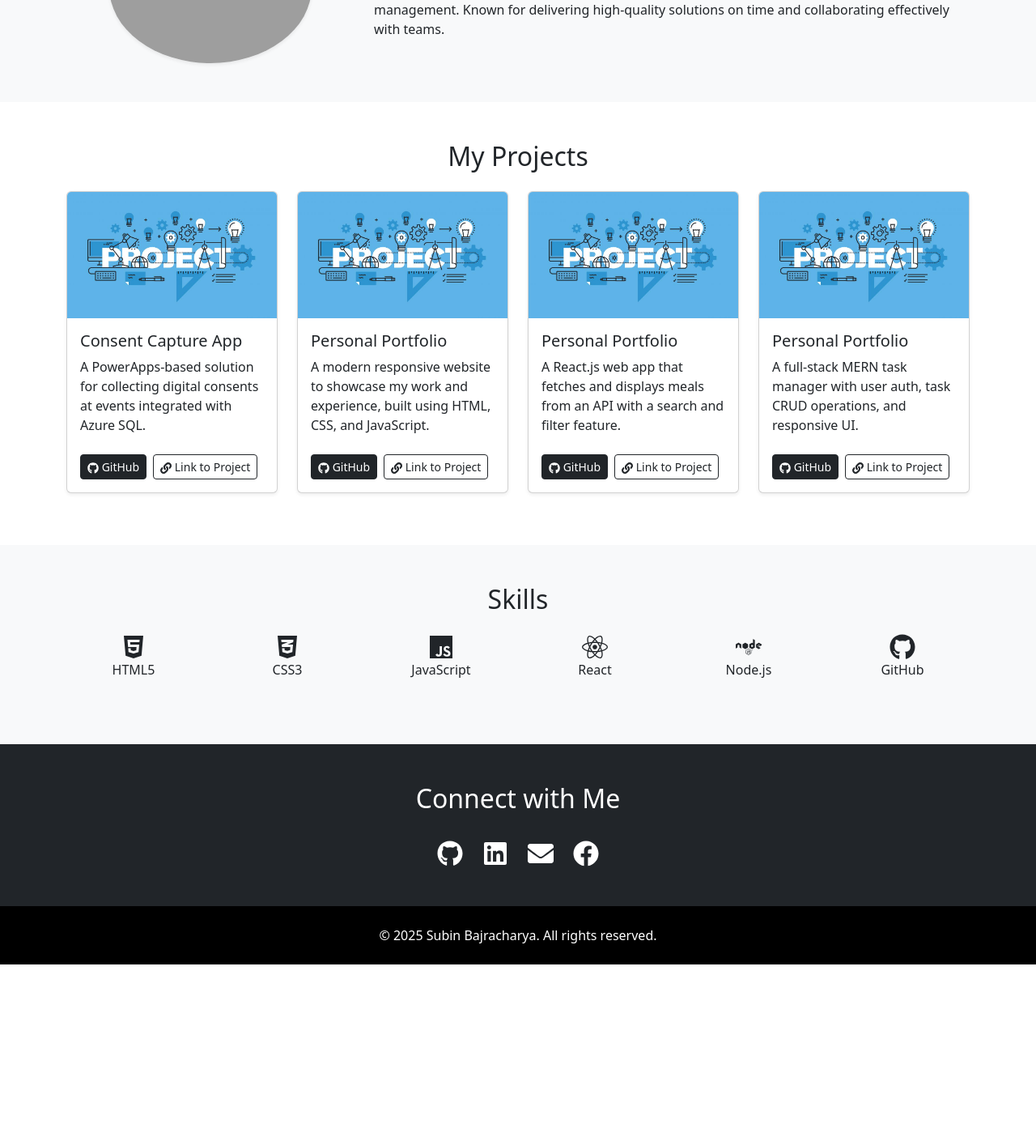
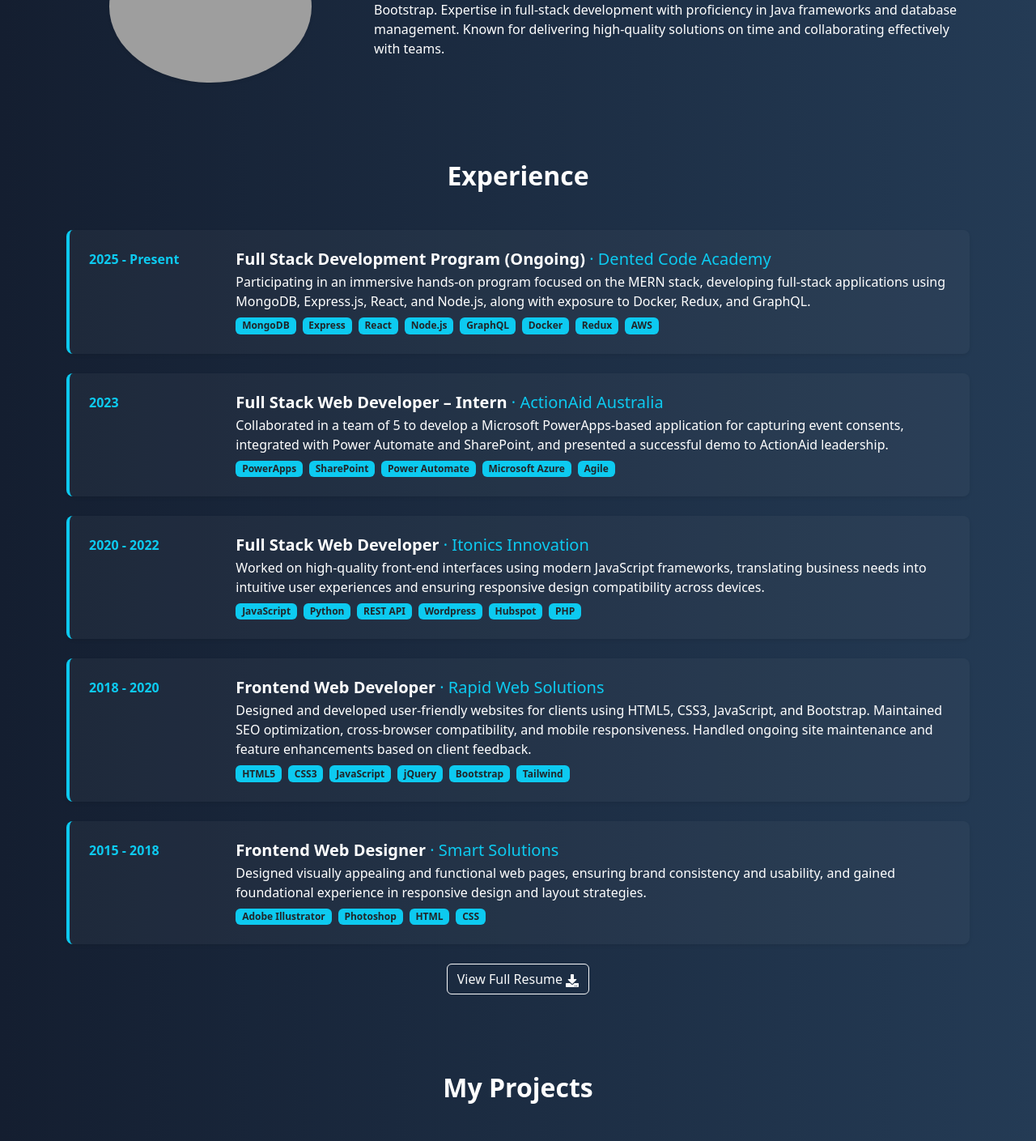
Before and after one commit to subinbajracharya/react-portfolio-website, a React (Vite) app: page / in a window 1280 px wide. Shown: the part 1020-2429 px from the top of the page at 81% size. Before the commit the page ends 2211 px from the top, so only its background shows below. Built offline with nearby package versions, Linux system fonts and the light colour scheme; grey boxes are pictures that could not be loaded.

Commit message:
design changes

```diff
--- a/src/App.css
+++ b/src/App.css
@@ -2,6 +2,11 @@
   scroll-behavior: smooth;
   font-family: "Segoe UI", Tahoma, Geneva, Verdana, sans-serif;
   line-height: 1.6;
+}
+
+.bg-gradient-custom {
+  background: linear-gradient(to right, #141e30, #243b55);
+  background-attachment: fixed;
 }
 
 .hero-banner {
--- a/src/App.jsx
+++ b/src/App.jsx
@@ -10,6 +10,7 @@
 import Projects from "./pages/Projects";
 import Skills from "./pages/Skills";
 import Connect from "./pages/Connect";
+import Experiences from "./pages/Experiences";
 
 function App() {
   const [count, setCount] = useState(0);
@@ -53,6 +54,9 @@
       {/* About Section */}
       <About />
 
+      {/* Experience Section */}
+      <Experiences />
+
       {/* Projects Section */}
       <Projects />
 
--- a/src/components/Header.jsx
+++ b/src/components/Header.jsx
@@ -1,6 +1,5 @@
 import React, { useEffect, useRef } from "react";
 import Typed from "typed.js";
-import { FaDownload } from "react-icons/fa";
 
 const Header = () => {
   const element = useRef(null);
@@ -38,13 +37,6 @@
               <span ref={element}></span>
             </h1>
             <p className="lead">Turning ideas into reality through code.</p>
-            <a
-              href="/subin-bajracharya-resume.pdf"
-              download="Subin_Bajracharya_Resume.pdf"
-              className="btn btn-outline-light mt-3"
-            >
-              Download Resume <FaDownload />
-            </a>
           </div>
         </div>
       </div>
--- a/src/components/Navigation.jsx
+++ b/src/components/Navigation.jsx
@@ -4,7 +4,7 @@
   return (
     <nav
       id="navbar"
-      className="navbar navbar-expand-lg navbar-dark bg-dark fixed-top shadow-sm"
+      className="navbar navbar-expand-lg navbar-dark bg-gradient-custom fixed-top shadow-sm"
     >
       <div className="container">
         <a className="navbar-brand" href="#">
@@ -23,6 +23,11 @@
             <li className="nav-item">
               <a className="nav-link" href="#about">
                 About
+              </a>
+            </li>
+            <li className="nav-item">
+              <a className="nav-link" href="#experiences">
+                Experiences
               </a>
             </li>
             <li className="nav-item">
--- a/src/pages/About.jsx
+++ b/src/pages/About.jsx
@@ -2,10 +2,10 @@
 
 const About = () => {
   return (
-    <section id="about" className="py-5 bg-light text-dark">
+    <section id="about" className="py-5 bg-gradient-custom text-white">
       <div className="container">
         <div className="row align-items-center">
-          <h2 className="text-center mb-4">About Me</h2>
+          <h2 className="fw-bold text-center mb-5">About Me</h2>
           <div className="col-md-4 text-center mb-4 mb-md-0">
             <img
               src="/assets/images/portfolio-picture.jpg"
--- a/src/pages/Connect.jsx
+++ b/src/pages/Connect.jsx
@@ -22,11 +22,14 @@
 
 const Contact = () => {
   return (
-    <section id="contact" className="py-5 bg-dark text-white text-center">
+    <section
+      id="contact"
+      className="py-5 bg-gradient-custom text-white text-center"
+    >
       <div className="container">
         <div className="row">
           <div className="col-12">
-            <h2 className="mb-4">Connect with Me</h2>
+            <h2 className="fw-bold mb-5">Connect with Me</h2>
             <div className="d-flex justify-content-center flex-wrap gap-4">
               {ConnectList.map((item, index) => (
                 <a
--- /dev/null
+++ b/src/pages/Experiences.jsx
@@ -0,0 +1,107 @@
+import React from "react";
+import { FaDownload } from "react-icons/fa";
+
+const experiences = [
+  {
+    role: "Full Stack Development Program (Ongoing)",
+    company: "Dented Code Academy",
+    period: "2025 - Present",
+    desc: "Participating in an immersive hands-on program focused on the MERN stack, developing full-stack applications using MongoDB, Express.js, React, and Node.js, along with exposure to Docker, Redux, and GraphQL.",
+    skills: [
+      "MongoDB",
+      "Express",
+      "React",
+      "Node.js",
+      "GraphQL",
+      "Docker",
+      "Redux",
+      "AWS",
+    ],
+  },
+  {
+    role: "Full Stack Web Developer – Intern",
+    company: "ActionAid Australia",
+    period: "2023",
+    desc: "Collaborated in a team of 5 to develop a Microsoft PowerApps-based application for capturing event consents, integrated with Power Automate and SharePoint, and presented a successful demo to ActionAid leadership.",
+    skills: [
+      "PowerApps",
+      "SharePoint",
+      "Power Automate",
+      "Microsoft Azure",
+      "Agile",
+    ],
+  },
+  {
+    role: "Full Stack Web Developer",
+    company: "Itonics Innovation",
+    period: "2020 - 2022",
+    desc: "Worked on high-quality front-end interfaces using modern JavaScript frameworks, translating business needs into intuitive user experiences and ensuring responsive design compatibility across devices.",
+    skills: ["JavaScript", "Python", "REST API", "Wordpress", "Hubspot", "PHP"],
+  },
+  {
+    role: "Frontend Web Developer",
+    company: "Rapid Web Solutions",
+    period: "2018 - 2020",
+    desc: "Designed and developed user-friendly websites for clients using HTML5, CSS3, JavaScript, and Bootstrap. Maintained SEO optimization, cross-browser compatibility, and mobile responsiveness. Handled ongoing site maintenance and feature enhancements based on client feedback.",
+    skills: ["HTML5", "CSS3", "JavaScript", "jQuery", "Bootstrap", "Tailwind"],
+  },
+  {
+    role: "Frontend Web Designer",
+    company: "Smart Solutions",
+    period: "2015 - 2018",
+    desc: "Designed visually appealing and functional web pages, ensuring brand consistency and usability, and gained foundational experience in responsive design and layout strategies.",
+    skills: ["Adobe Illustrator", "Photoshop", "HTML", "CSS"],
+  },
+];
+const Experiences = () => {
+  return (
+    <section id="experiences" className="bg-gradient-custom text-white py-5">
+      <div className="container">
+        <h2 className="fw-bold text-center mb-5">Experience</h2>
+        <div className="row">
+          {experiences.map((exp, index) => (
+            <div className="col-12 mb-4" key={index}>
+              <div className="p-4 bg-secondary bg-opacity-10 border-start border-4 border-info rounded-3 shadow-sm">
+                <div className="row">
+                  <div className="col-md-2 text-md-start text-info fw-semibold mb-2 mb-md-0">
+                    {exp.period}
+                  </div>
+                  <div className="col-md-10">
+                    <h5 className="fw-bold mb-1">
+                      {exp.role}{" "}
+                      <span className="text-info fw-normal">
+                        · {exp.company}
+                      </span>
+                    </h5>
+                    <p className="text-light-50 mb-2">{exp.desc}</p>
+                    <div className="d-flex flex-wrap gap-2">
+                      {exp.skills.map((skill, i) => (
+                        <span
+                          key={i}
+                          className="badge bg-info text-dark fw-semibold"
+                        >
+                          {skill}
+                        </span>
+                      ))}
+                    </div>
+                  </div>
+                </div>
+              </div>
+            </div>
+          ))}
+        </div>
+        <div className="text-center">
+          <a
+            href="/subin-bajracharya-resume.pdf"
+            download="Subin_Bajracharya_Resume.pdf"
+            className="btn btn-outline-light"
+          >
+            View Full Resume <FaDownload />
+          </a>
+        </div>
+      </div>
+    </section>
+  );
+};
+
+export default Experiences;
--- a/src/pages/Projects.jsx
+++ b/src/pages/Projects.jsx
@@ -33,9 +33,9 @@
 ];
 const Projects = () => {
   return (
-    <section id="projects" className="py-5 bg-white text-dark">
+    <section id="projects" className="py-5 bg-gradient-custom text-white">
       <div className="container">
-        <h2 className="text-center mb-4">My Projects</h2>
+        <h2 className="fw-bold text-center mb-5">My Projects</h2>
         <div className="row">
           {ProjectsList.map((item, index) => (
             <div key={index} className="col-md-6 col-lg-3 pb-3">
--- a/src/pages/Skills.jsx
+++ b/src/pages/Skills.jsx
@@ -14,11 +14,11 @@
 
 const Skills = () => {
   return (
-    <section id="skills" className="py-5 bg-light text-dark">
+    <section id="skills" className="py-5 bg-gradient-custom text-white">
       <div className="container">
         <div className="row">
           <div className="col-12 mb-4">
-            <h2 className="text-center mb-0">Skills</h2>
+            <h2 className="fw-bold text-center mb-5">Skills</h2>
           </div>
           <div className="col-12">
             <SkillsList skills={skillArray} />
```
